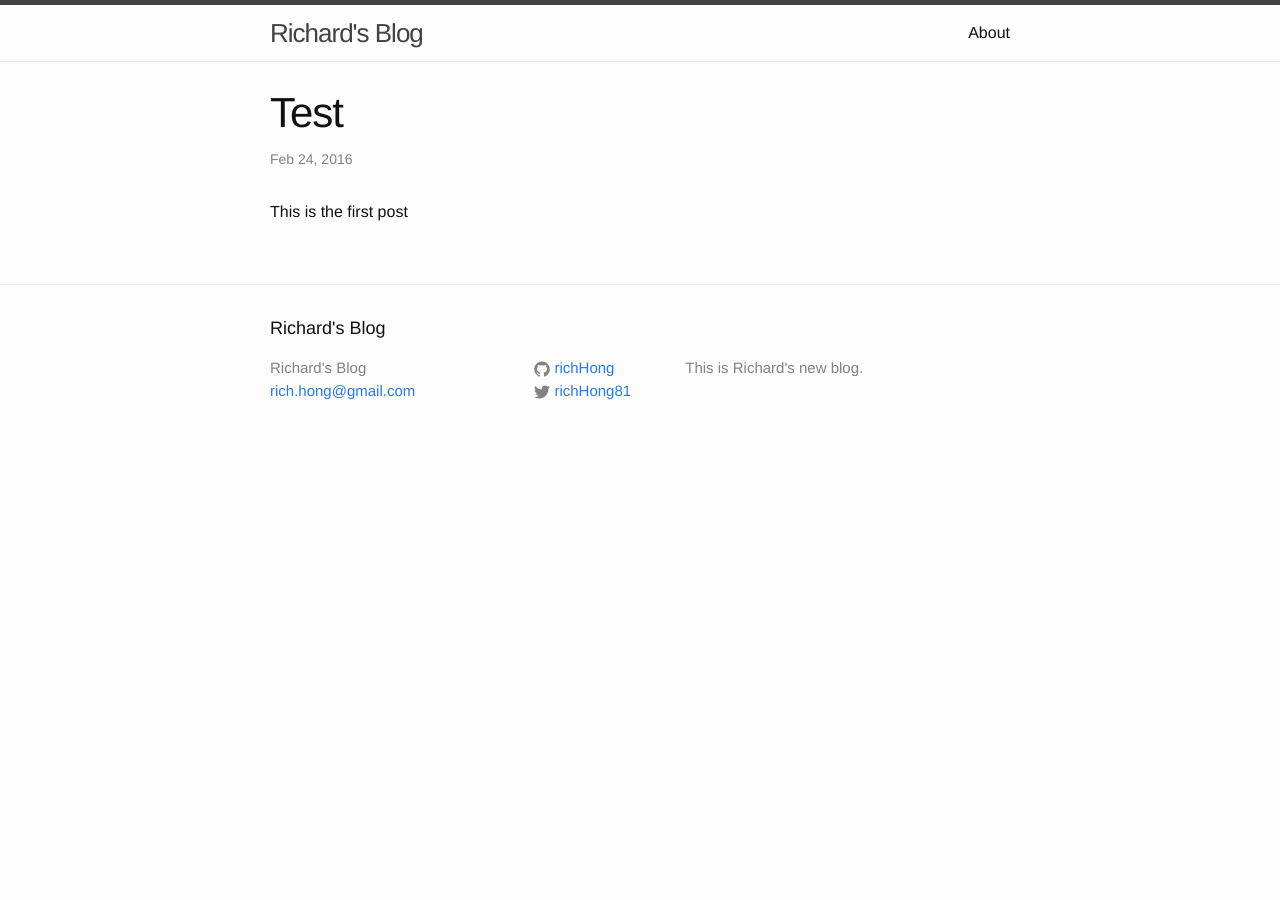
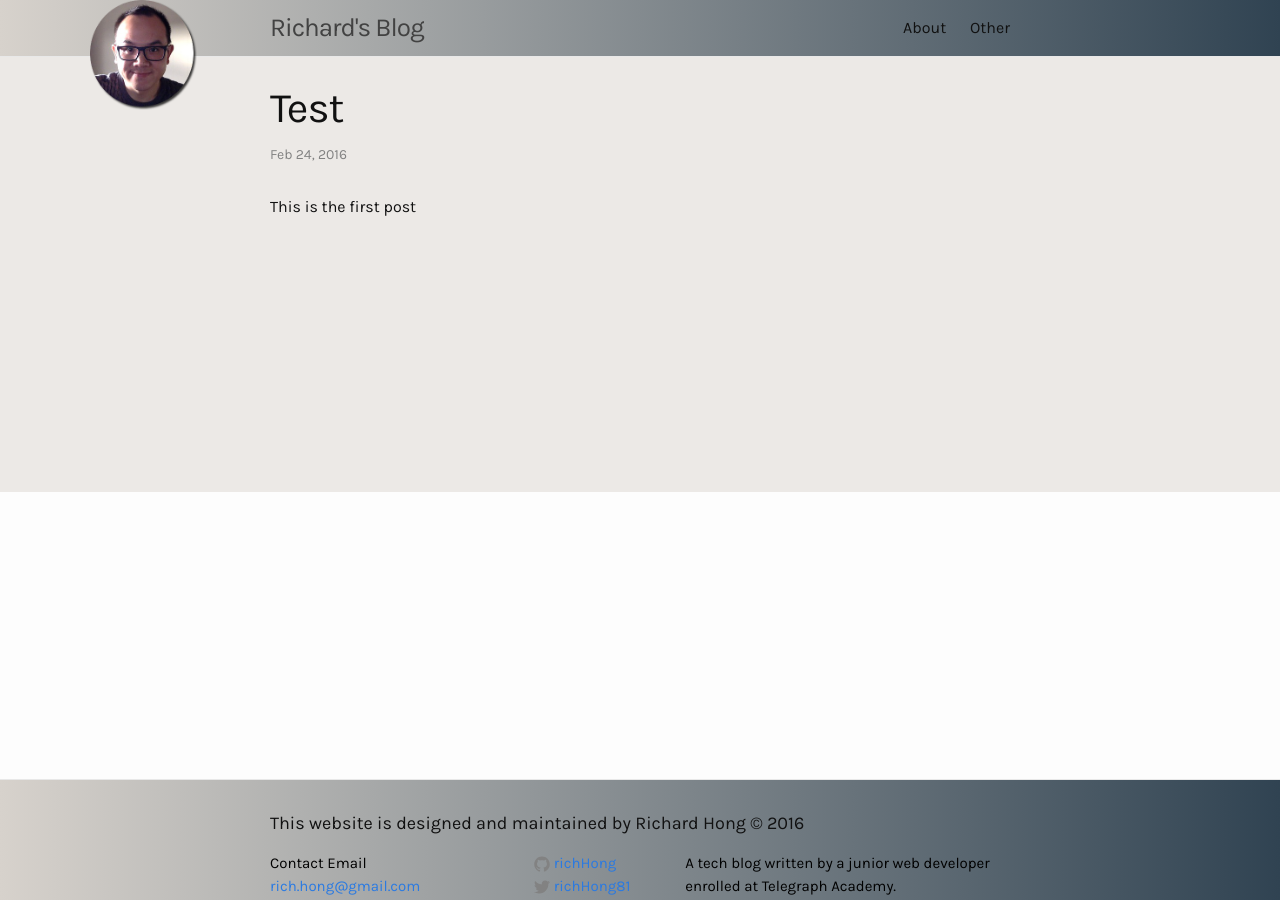
Before and after one commit to richHong/richHong.github.io, a Jekyll site: the page built from _posts/2016-02-24-test.md, in a window 1280 px wide. Built offline with Jekyll 4.4.1, drawn with Linux system fonts in a browser that asks for light colours; comment, search, counter and statistics services are not loaded.

Commit message:
blog design complete

```diff
--- a/_config.yml
+++ b/_config.yml
@@ -8,8 +8,8 @@
 # Site settings
 title: Richard's Blog
 email: rich.hong@gmail.com
-description: > # this means to ignore newlines until "baseurl:"
-  This is Richard's new blog.
+description:  # this means to ignore newlines until "baseurl:"
+  "A tech blog written by a junior web developer enrolled at Telegraph Academy."
 baseurl: "" # the subpath of your site, e.g. /blog
 url: "http://richHong.github.io" # the base hostname & protocol for your site
 twitter_username: richHong81
--- a/_includes/footer.html
+++ b/_includes/footer.html
@@ -2,12 +2,12 @@
 
   <div class="wrapper">
 
-    <h2 class="footer-heading">{{ site.title }}</h2>
+    <h2 class="footer-heading">This website is designed and maintained by Richard Hong © 2016</h2>
 
     <div class="footer-col-wrapper">
       <div class="footer-col footer-col-1">
         <ul class="contact-list">
-          <li>{{ site.title }}</li>
+          <li>Contact Email</li>
           <li><a href="mailto:{{ site.email }}">{{ site.email }}</a></li>
         </ul>
       </div>
--- a/_includes/header.html
+++ b/_includes/header.html
@@ -1,5 +1,5 @@
 <header class="site-header">
-
+ <img src="{{ site.baseurl }}/img/cutmypic.png" id="pic">
   <div class="wrapper">
 
     <a class="site-title" href="{{ site.baseurl }}/">{{ site.title }}</a>
--- a/_sass/_layout.scss
+++ b/_sass/_layout.scss
@@ -2,9 +2,13 @@
  * Site header
  */
 .site-header {
-    border-top: 5px solid $grey-color-dark;
+
     border-bottom: 1px solid $grey-color-light;
     min-height: 56px;
+    position:fixed;
+    background:                                  #304352;
+    background: -webkit-linear-gradient(to left, #304352 , #d7d2cc);
+    background:         linear-gradient(to left, #304352 , #d7d2cc);
 
     // Positioning context for the mobile navigation icon
     position: relative;
@@ -100,6 +104,15 @@
 .site-footer {
     border-top: 1px solid $grey-color-light;
     padding: $spacing-unit 0;
+    position:fixed;
+    bottom:0;
+    width: 100%;
+    height: 60px;
+    background:                                  #304352;
+    background: -webkit-linear-gradient(to left, #304352 , #d7d2cc);
+    background:         linear-gradient(to left, #304352 , #d7d2cc);
+
+
 }
 
 .footer-heading {
@@ -115,7 +128,7 @@
 
 .footer-col-wrapper {
     font-size: 15px;
-    color: $grey-color;
+    color: black;
     margin-left: -$spacing-unit / 2;
     @extend %clearfix;
 }
@@ -162,13 +175,21 @@
     }
 }
 
-
+#pic {
+    height:110px;
+    position:absolute;
+    left: 7%;
+}
 
 /**
  * Page content
  */
 .page-content {
     padding: $spacing-unit 0;
+    height: 375px;
+    overflow:auto;
+    background-color:#ECE9E6;
+
 }
 
 .page-heading {
--- a/css/main.scss
+++ b/css/main.scss
@@ -2,11 +2,11 @@
 # Only the main Sass file needs front matter (the dashes are enough)
 ---
 @charset "utf-8";
-
+@import url(https://fonts.googleapis.com/css?family=Karla);
 
 
 // Our variables
-$base-font-family: "Helvetica Neue", Helvetica, Arial, sans-serif;
+$base-font-family: 'Karla', sans-serif;
 $base-font-size:   16px;
 $base-font-weight: 400;
 $small-font-size:  $base-font-size * 0.875;
```
Also changed, not shown: other.md (added, +5 -0 lines), _posts/2016-02-24-test.md (renamed from _posts/2106-02-24-test.md), img/cutmypic.png (added), 1 other file.
